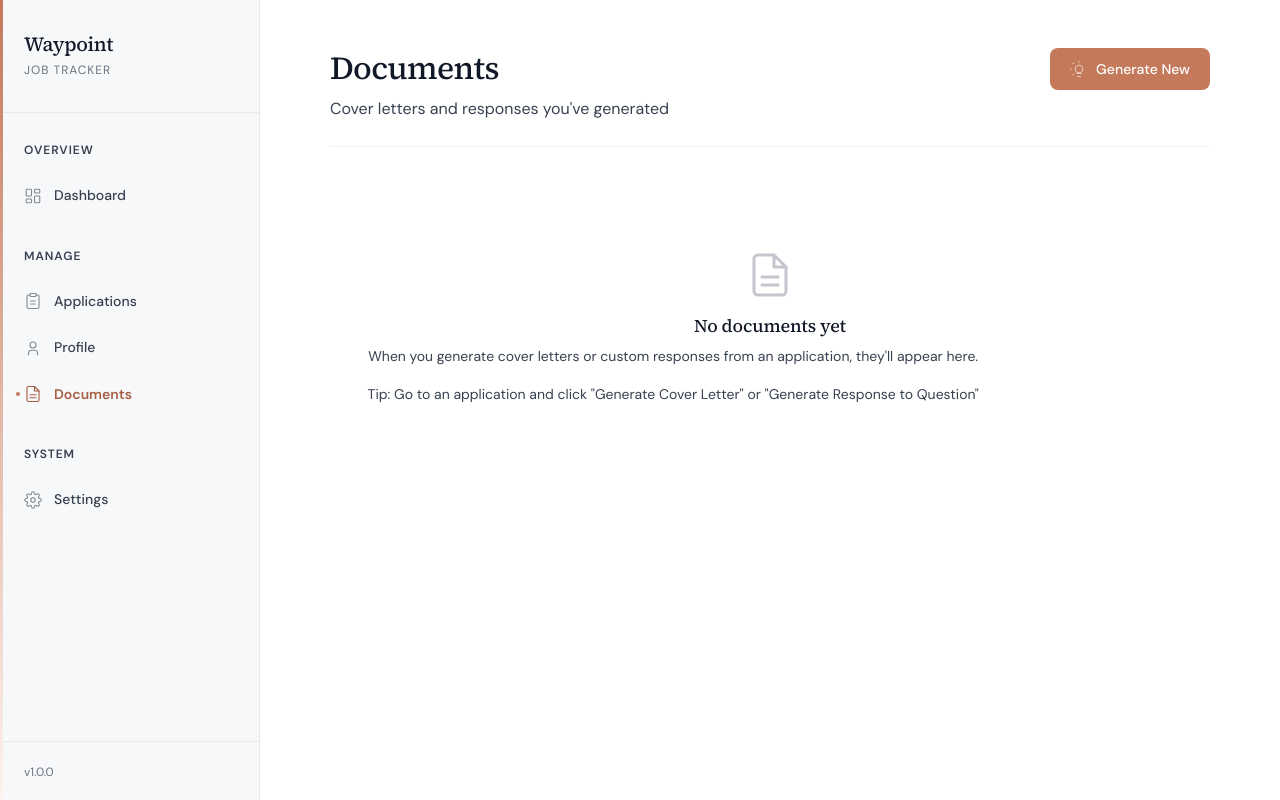
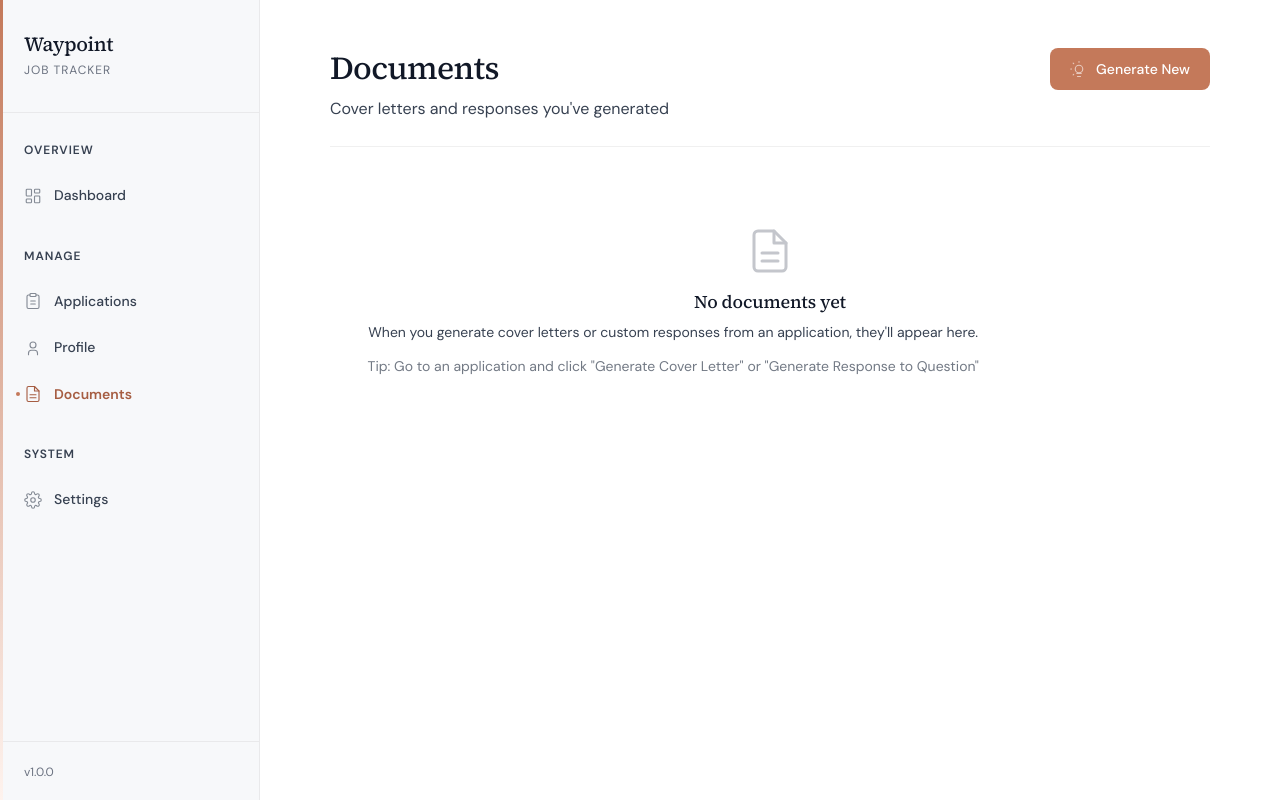
Before and after one commit to chetangoel01/waypoint, a React (Vite) app in the folder client/: page /documents in a window 1280 px wide. Built offline with nearby package versions, Linux system fonts and the light colour scheme; no server answers.

Commit message:
fix: improve Documents empty state spacing and text consistency

```diff
--- a/client/src/App.module.css
+++ b/client/src/App.module.css
@@ -349,7 +349,7 @@
 /* Empty state */
 .emptyState {
   text-align: center;
-  padding: var(--space-16) var(--space-8);
+  padding: var(--space-10) var(--space-8);
   color: var(--color-ink-muted);
 }
 
--- a/client/src/components/Documents.tsx
+++ b/client/src/components/Documents.tsx
@@ -80,7 +80,7 @@ export function Documents() {
           <p className={styles.emptyStateText}>
             When you generate cover letters or custom responses from an application, they'll appear here.
           </p>
-          <p className={styles.formHint} style={{ marginTop: 'var(--space-4)' }}>
+          <p className={styles.emptyStateText} style={{ marginTop: 'var(--space-3)', opacity: 0.7 }}>
             Tip: Go to an application and click "Generate Cover Letter" or "Generate Response to Question"
           </p>
         </div>
```
